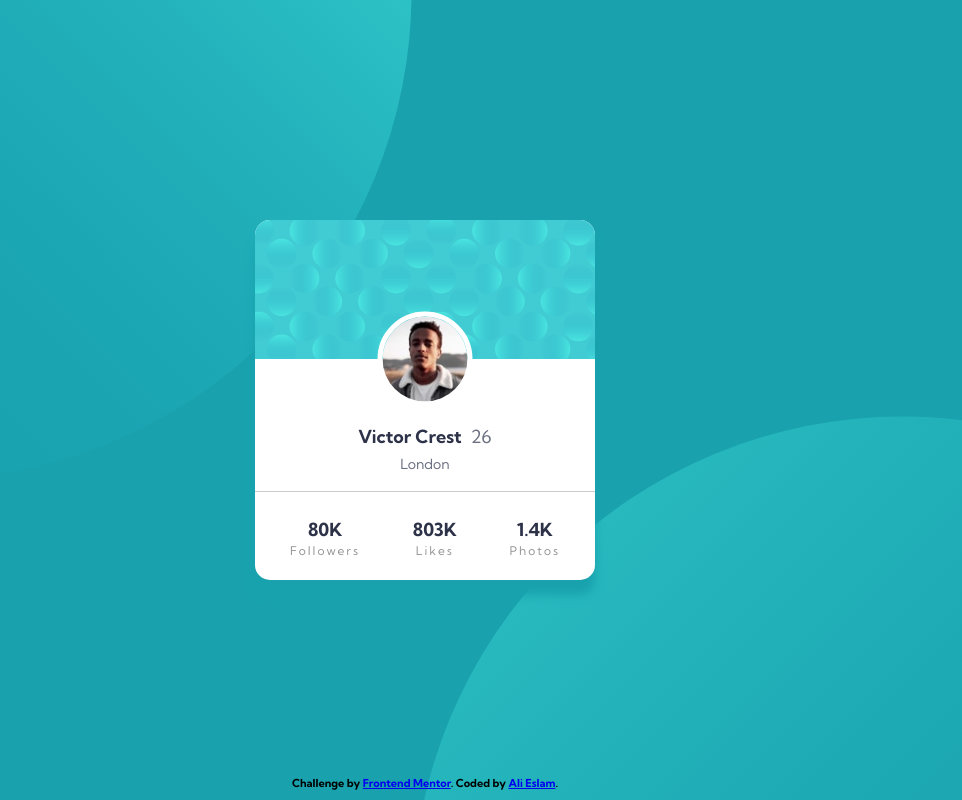
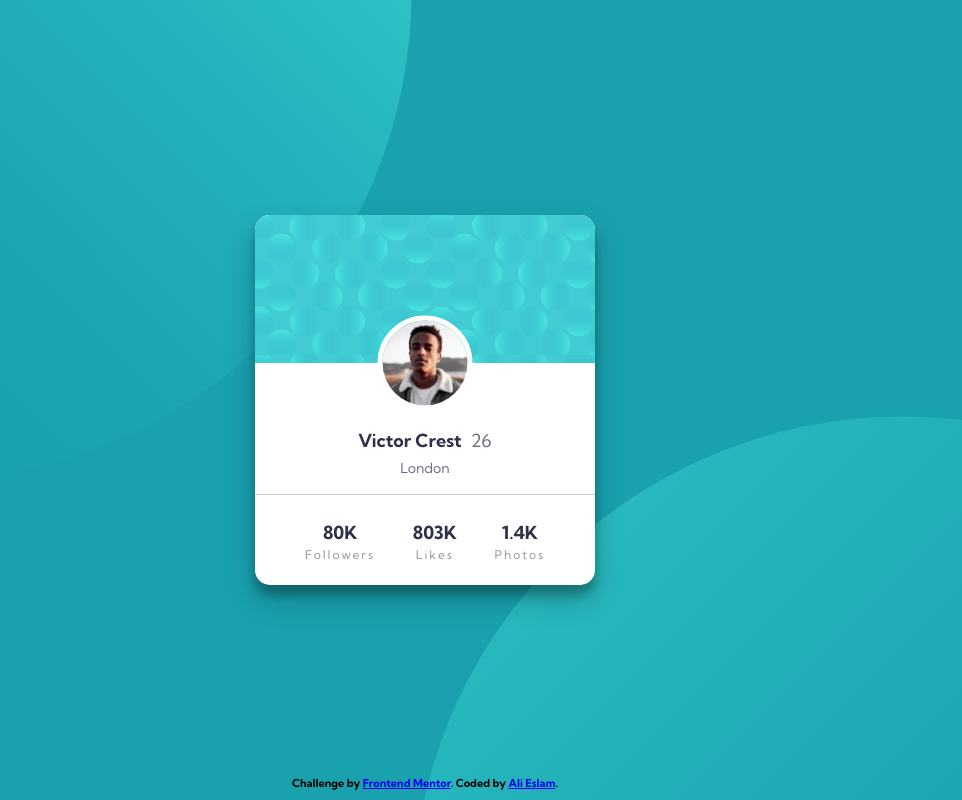
Before and after one commit to alizaeda/Profile-Card-Component-Challenge, a plain HTML site: page index.html in a window 1280 px wide. Shown: the whole page, without its empty margins (215-1177 px from the left). Drawn offline with nearby package versions, Linux system fonts and the light colour scheme.

Commit message:
Update Boxshadow & stats padding

```diff
--- a/src/style.scss
+++ b/src/style.scss
@@ -38,9 +38,10 @@ body {
   background-color: #fff;
   width: 340px;
   max-width: 340px;
-  height: 360px;
+  height: 370px;
   border-radius: 15px;
-  box-shadow: 0 15px 10px $primaryDark;
+  box-shadow: 0 14px 28px rgba(0,0,0,0.25), 0 10px 10px rgba(0,0,0,0.22);
+
   display: flex;
   flex-direction: column;
   &__top {
@@ -84,7 +85,7 @@ body {
     justify-content: space-between;
     align-items: center;
     list-style: none;
-    padding: 10px 35px;
+    padding: 10px 50px;
     text-align: center;
     div {
       p:first-of-type {
```
Also changed, not shown: src/style.css.
